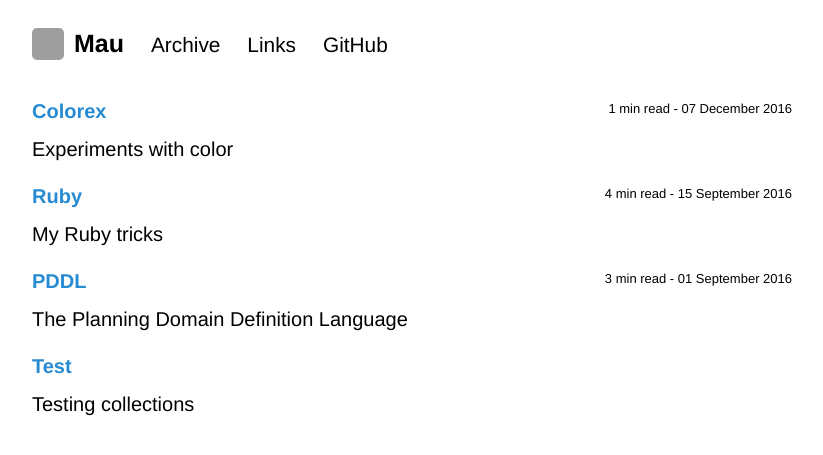
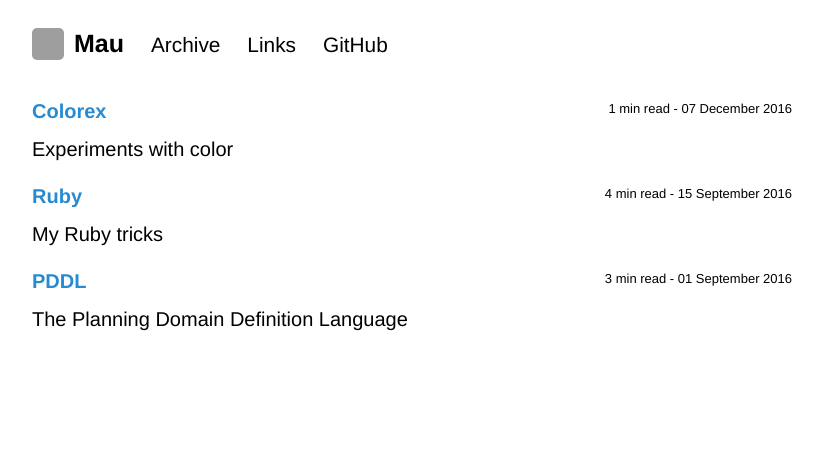
Before and after one commit to Maumagnaguagno/maumagnaguagno.github.io, a Jekyll site: the page built from archive.md, in a window 1280 px wide. Shown: the top 455 px of the page, without its empty margins (228-1051 px from the left). Built offline with Jekyll 4.4.1, drawn with Linux system fonts in a browser that asks for light colours; our own code applies the rules of GitHub Pages for plain Markdown files; grey boxes are pictures that could not be loaded.

Commit message:
Remove collection test

```diff
--- a/_config.yml
+++ b/_config.yml
@@ -5,7 +5,6 @@ sass:
   sass_dir: css
   style: compressed
 
-permalink: /:basename
+permalink: /:title
 
-include: ["_pages"]
 exclude: README.md
--- a/_pages/abc.md
+++ /dev/null
@@ -1,8 +0,0 @@
----
-title: Test
-description: Testing collections
----
-
-# Test
-
-abc
```
